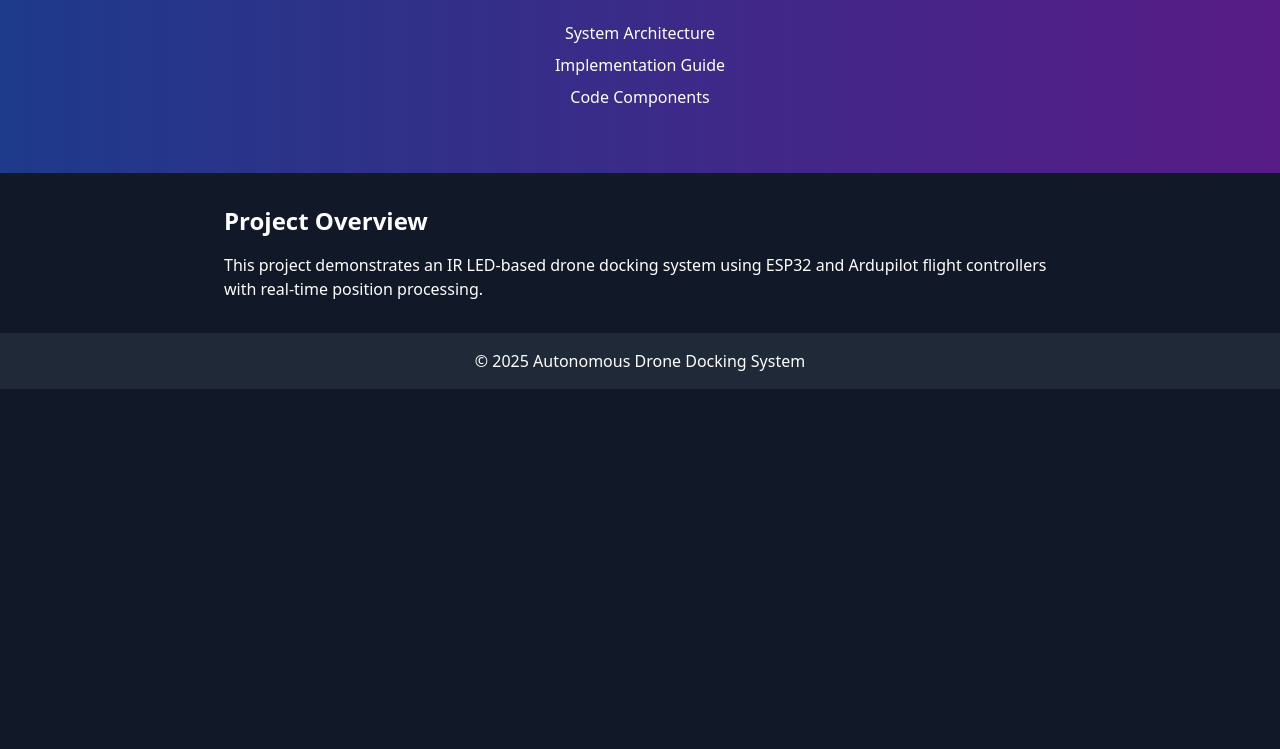
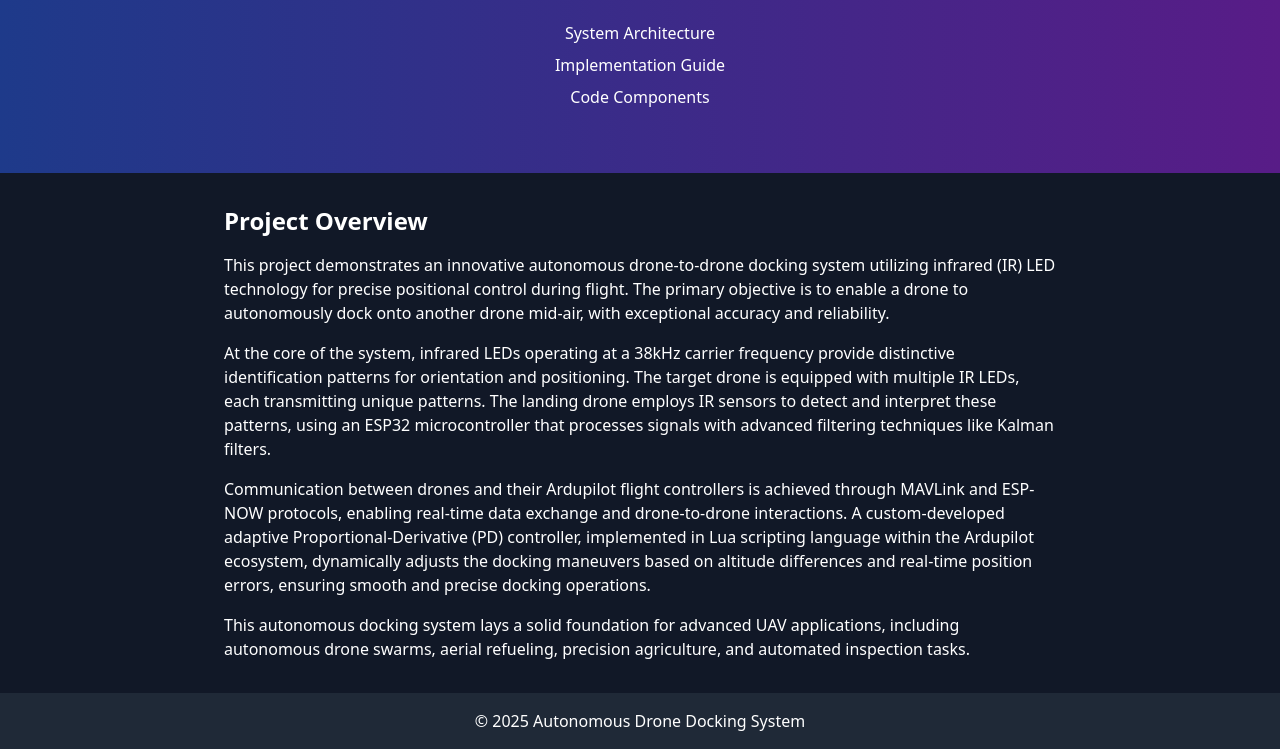
Before and after one commit to TheBenchmark/TheBenchmark.github.io, a plain HTML site: page index.html in a window 1280 px wide. Shown: the part 151-900 px from the top of the page. Before the commit the page ends 800 px from the top, so only its background shows below. Drawn offline with nearby package versions, Linux system fonts and the light colour scheme.

Commit message:
Update index.html

```diff
--- a/index.html
+++ b/index.html
@@ -21,11 +21,21 @@
 
   <main class="p-8 max-w-4xl mx-auto">
     <section>
-      <h2 class="text-2xl font-bold mb-4">Project Overview</h2>
-      <p>
-        This project demonstrates an IR LED-based drone docking system using ESP32 and Ardupilot flight controllers with real-time position processing.
-      </p>
-    </section>
+  <h2 class="text-2xl font-bold mb-4">Project Overview</h2>
+  <p class="mb-4">
+    This project demonstrates an innovative autonomous drone-to-drone docking system utilizing infrared (IR) LED technology for precise positional control during flight. The primary objective is to enable a drone to autonomously dock onto another drone mid-air, with exceptional accuracy and reliability.
+  </p>
+  <p class="mb-4">
+    At the core of the system, infrared LEDs operating at a 38kHz carrier frequency provide distinctive identification patterns for orientation and positioning. The target drone is equipped with multiple IR LEDs, each transmitting unique patterns. The landing drone employs IR sensors to detect and interpret these patterns, using an ESP32 microcontroller that processes signals with advanced filtering techniques like Kalman filters.
+  </p>
+  <p class="mb-4">
+    Communication between drones and their Ardupilot flight controllers is achieved through MAVLink and ESP-NOW protocols, enabling real-time data exchange and drone-to-drone interactions. A custom-developed adaptive Proportional-Derivative (PD) controller, implemented in Lua scripting language within the Ardupilot ecosystem, dynamically adjusts the docking maneuvers based on altitude differences and real-time position errors, ensuring smooth and precise docking operations.
+  </p>
+  <p>
+    This autonomous docking system lays a solid foundation for advanced UAV applications, including autonomous drone swarms, aerial refueling, precision agriculture, and automated inspection tasks.
+  </p>
+</section>
+
   </main>
 
   <footer class="text-center p-4 bg-gray-800">
```
